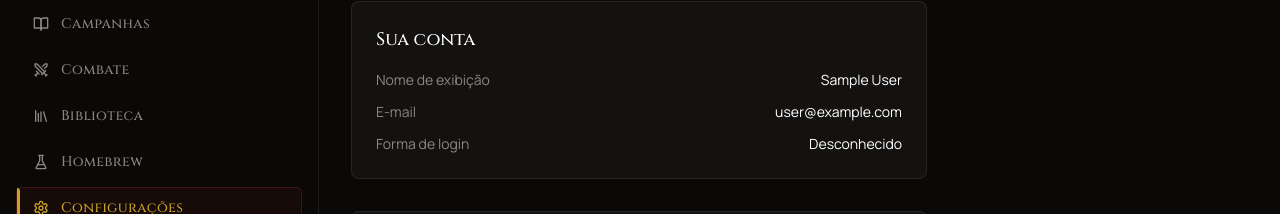
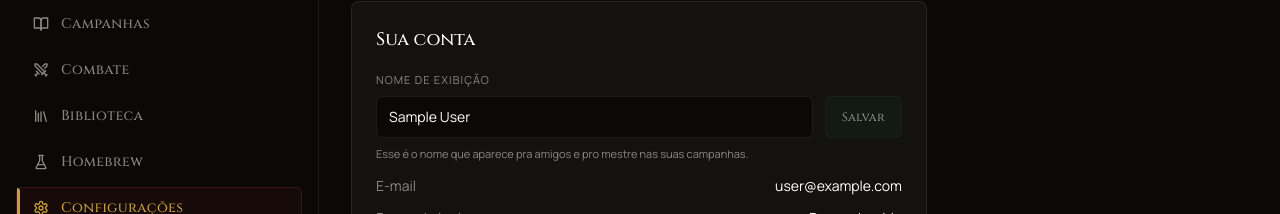
Before and after one commit to Kelly-0W/A-Origem-do-Vento, a React (Vite) app in the folder frontend/: page /configuracoes in a window 1280 px wide. Shown: the part 194-408 px from the top of the page. Built offline with nearby package versions, Linux system fonts and the light colour scheme; no server answers; the database is empty; sample sign-in values are in the browser's storage.

Commit message:
adicionando poder mudar nome da conta

```diff
--- a/frontend/src/context/AuthContext.jsx
+++ b/frontend/src/context/AuthContext.jsx
@@ -132,6 +132,23 @@ export function AuthProvider({ children }) {
     await signOut(auth)
   }
 
+  // Atualiza o nome de exibição em DOIS lugares, sempre juntos (mesmo
+  // padrão de cadastrar/vincularEmail/vincularGoogle acima): o
+  // `displayName` do Firebase Auth (usado localmente, ex.: cabeçalho da
+  // conta) e o campo `nome` em usuarios/{uid} no Firestore -- é ESSE
+  // segundo que o backend usa pra rotular "personagem de Fulano" em
+  // campanhas/mestre (ver buscar_nomes_usuarios em
+  // api/motor/persistencia.py) e o que o sistema de amizades mostra.
+  // Sem os dois, o nome mudaria só na tela da própria pessoa.
+  async function atualizarNomeExibicao(novoNome) {
+    if (!auth.currentUser) throw new Error('Nenhum usuário logado.')
+    const nome = novoNome.trim()
+    if (!nome) throw new Error('O nome não pode ficar em branco.')
+    await updateProfile(auth.currentUser, { displayName: nome })
+    await setDoc(doc(db, 'usuarios', auth.currentUser.uid), { nome, atualizado_em: serverTimestamp() }, { merge: true })
+    setUsuario({ ...auth.currentUser, displayName: nome })
+  }
+
   // "Confirmação de login recente" pedida pelo Firebase antes de operações
   // sensíveis (aqui, excluir a conta). Duas formas, conforme como a pessoa
   // entrou: senha de novo (email/senha) ou popup do Google de novo.
@@ -170,7 +187,7 @@ export function AuthProvider({ children }) {
       value={{
         usuario, carregando, entrar, cadastrar, entrarComGoogle, entrarAnonimo,
         vincularEmail, vincularGoogle, reautenticarComSenha, reautenticarComGoogle,
-        excluirConta, sair,
+        excluirConta, sair, atualizarNomeExibicao,
       }}
     >
       {children}
--- a/frontend/src/pages/Configuracoes.jsx
+++ b/frontend/src/pages/Configuracoes.jsx
@@ -30,11 +30,16 @@ async function buscarAmizadeSeExistir(referencia) {
 }
 
 export default function Configuracoes() {
-  const { usuario } = useAuth()
+  const { usuario, atualizarNomeExibicao } = useAuth()
   const [modalExcluirAberto, setModalExcluirAberto] = useState(false)
   const [codigoAmizade, setCodigoAmizade] = useState(null)
   const [carregandoCodigo, setCarregandoCodigo] = useState(true)
   const [copiado, setCopiado] = useState(false)
+
+  const [nomeExibicao, setNomeExibicao] = useState(usuario.displayName || '')
+  const [salvandoNome, setSalvandoNome] = useState(false)
+  const [nomeSalvo, setNomeSalvo] = useState(false)
+  const [erroNome, setErroNome] = useState(null)
 
   const [codigoDigitado, setCodigoDigitado] = useState('')
   const [enviandoSolicitacao, setEnviandoSolicitacao] = useState(false)
@@ -66,6 +71,21 @@ export default function Configuracoes() {
     }
     carregarOuCriarCodigo()
   }, [usuario.uid])
+
+  async function salvarNomeExibicao() {
+    setSalvandoNome(true)
+    setNomeSalvo(false)
+    setErroNome(null)
+    try {
+      await atualizarNomeExibicao(nomeExibicao)
+      setNomeSalvo(true)
+    } catch (err) {
+      console.error(err)
+      setErroNome(err.message || 'Não foi possível salvar o nome agora.')
+    } finally {
+      setSalvandoNome(false)
+    }
+  }
 
   async function copiarCodigo() {
     try {
@@ -140,10 +160,29 @@ export default function Configuracoes() {
       <div className="card-fantasy p-6 mb-8 max-w-xl">
         <h2 className="font-display text-lg mb-4">Sua conta</h2>
         <div className="flex flex-col gap-3 text-sm">
-          <div className="flex justify-between">
-            <span className="text-mist">Nome de exibição</span>
-            <span>{usuario.displayName || '—'}</span>
-          </div>
+          <label className="flex flex-col gap-1.5">
+            <span className="text-mist text-[11px] uppercase tracking-widest">Nome de exibição</span>
+            <div className="flex gap-3">
+              <input
+                value={nomeExibicao}
+                onChange={(e) => setNomeExibicao(e.target.value)}
+                placeholder="Como as outras pessoas vão te ver"
+                className="campo-input flex-1"
+              />
+              <button
+                className="btn-secondary text-xs whitespace-nowrap disabled:opacity-50"
+                onClick={salvarNomeExibicao}
+                disabled={salvandoNome || nomeExibicao.trim().length === 0 || nomeExibicao.trim() === (usuario.displayName || '')}
+              >
+                {salvandoNome ? 'Salvando...' : 'Salvar'}
+              </button>
+            </div>
+            {nomeSalvo && <span className="text-forest text-xs">Salvo.</span>}
+            {erroNome && <span className="text-blood-bright text-xs">{erroNome}</span>}
+            <span className="text-mist text-[11px]">
+              Esse é o nome que aparece pra amigos e pro mestre nas suas campanhas.
+            </span>
+          </label>
           {usuario.email && (
             <div className="flex justify-between">
               <span className="text-mist">E-mail</span>
```
